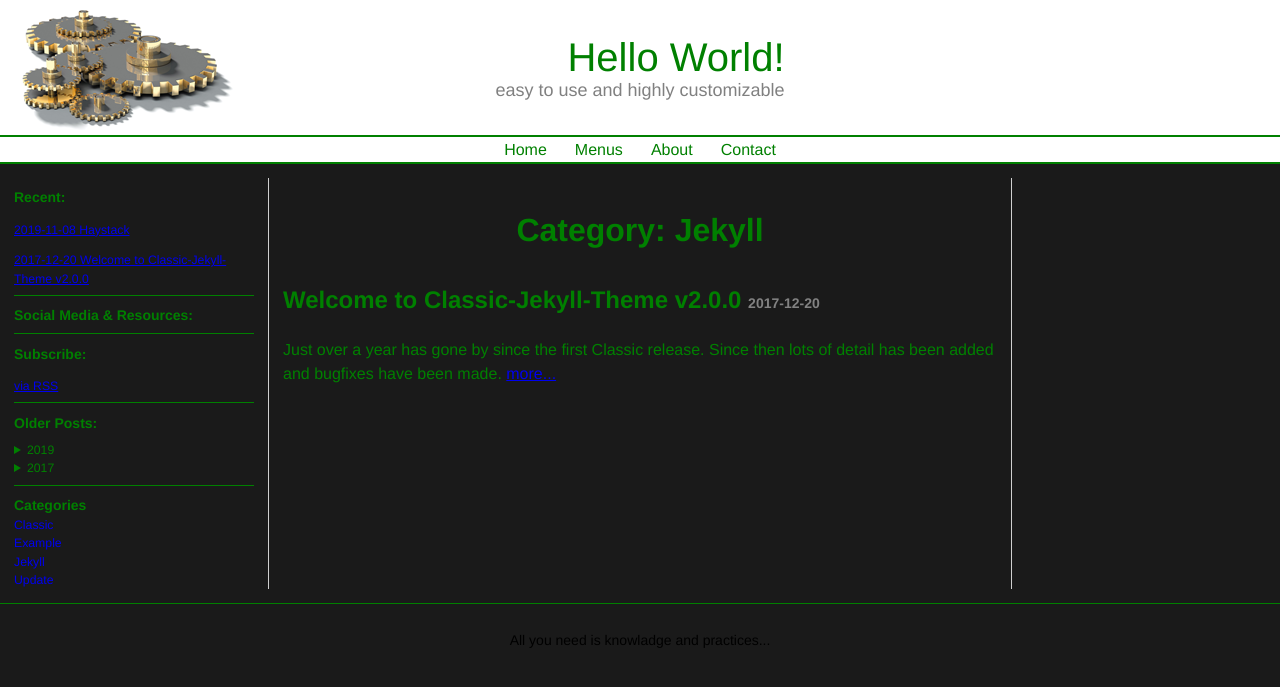
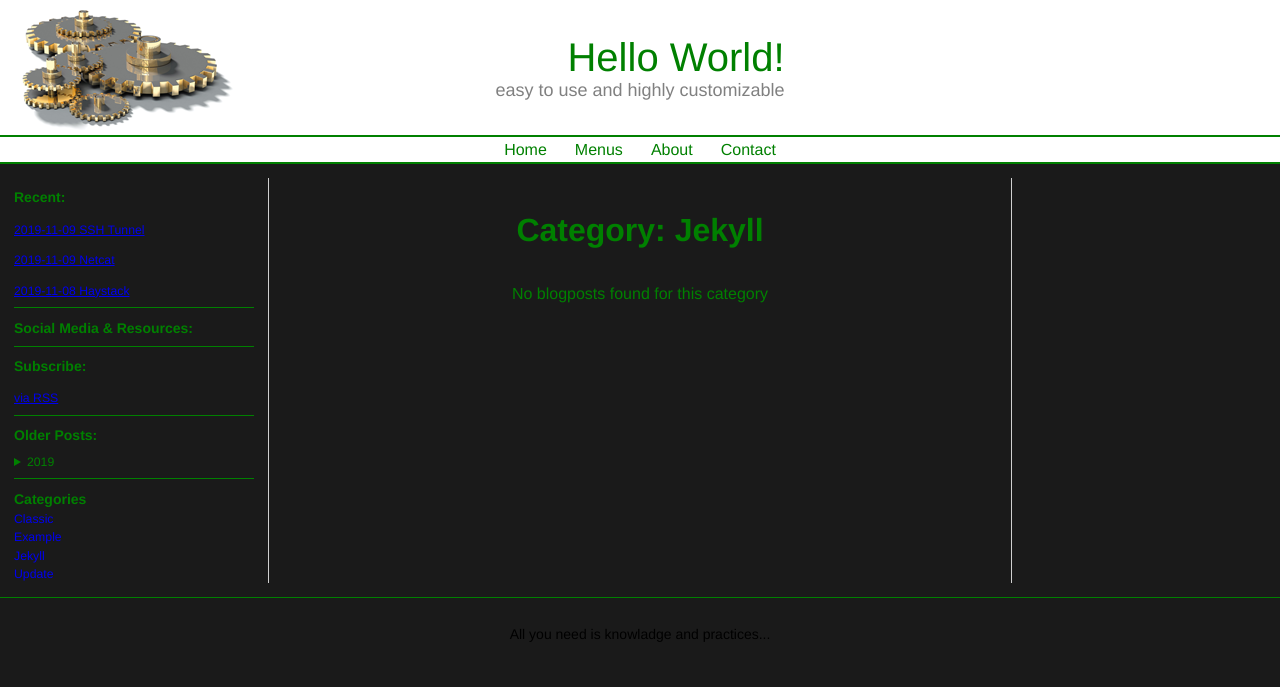
Before and after one commit to ald3rs0n/ald3rs0n.github.io, a Jekyll site: the page built from pages/categories/jekyll.md, in a window 1280 px wide. Shown: the top 687 px of the page. Built offline with Jekyll 4.4.1, drawn with Linux system fonts in a browser that asks for light colours; some of the changed lines change nothing that is shown.

Commit message:
commit#4

```diff
--- a/_data/cblocks.yml
+++ b/_data/cblocks.yml
@@ -9,3 +9,8 @@
   description: Netcat advance use
   link: /classic/2019/11/09/netcat.html
   image: /assets/img/haystack/Banner.png
+
+- name: SSH Tunnel
+  description: SSH Tunneling useage
+  link: /classic/2019/11/09/sshtunne.html
+  image: /assets/img/haystack/Banner.png
--- a/_posts/2017-12-19-classic-2-0.md
+++ /dev/null
@@ -1,13 +0,0 @@
----
-layout: post
-title:  "Welcome to Classic-Jekyll-Theme v2.0.0"
-date:   2017-12-20
-categories: jekyll classic
----
-Just over a year has gone by since the first Classic release. Since then lots of detail has been added and bugfixes have been made.
-
-With version 2.0 we have implemented more features and added more configuration options. The code base for this theme was updated considerably. Reimplemented may be a better phrasing. The result is a better readable, better documented code base. Even the readability of the generated HTML code has been improved substantially. We believe this makes it even easier to do your own customization.
-
-More good news is that the YAML of the old version still works. So it is not necessary to update existing content.
-
-In addition, this theme is now used to generate its own website at github.io: [http://balancingrock.github.io/classic-jekyll-theme/index.html](http://balancingrock.github.io/classic-jekyll-theme/index.html)
--- a/_posts/2019-11-09.md
+++ b/_posts/2019-11-09-netcat.md
@@ -1,3 +1,13 @@
+---
+layout: post
+secondary-column: none
+tertiary-column: none
+title:  Netcat
+date:   2019-11-09
+categories: classic
+---
+
+
 # || NetCat: The Swiss Army Knife ||
 -------------------------------------
 ![]()
--- /dev/null
+++ b/_posts/2019-11-10-sshtunnel.md
@@ -0,0 +1,65 @@
+---
+layout: post
+secondary-column: none
+tertiary-column: none
+title:  SSH Tunnel
+date:   2019-11-09
+categories: classic
+---
+
+
+# SSH Tunnel
+
+A very popular service used by almost all system administrator for remote administration as it is secure encrypted connection. For a pentester it is more useful than it seems.
+
+Quick Basic:
+default ssh port : 22
+Both windows and linux support ssh
+ssh provides you remote tty shell
+Login:
+
+    ssh user@168.192.1.100 (or user@hostname.com)
+
+Login with ssh key:
+
+    ssh -i key user@hostname.com
+
+That goes very basic of ssh,but ssh has a important feture - tunneling or ssh port forwarding,this is very useful in various condition and that we will discuss here.
+### Local port forwarding:
+
+Ok imagine a condition when you are in a remote server and you got a service listening on localhost on that server and you might find that you can exploit it(database server normally listens on localhost),but how can you access it? Yes,you can connect to it via a ssh tunnel.
+
+    ssh -L 8080:localhost:8080 user@remotehost.net
+
+-L stands for local,and it is called local port forwarding. First 8080 is port of your machine,2nd 8080 is port of remote machine.
+Now,if you requst localhost:8080 from your browser that request will be send through that ssh tunnel to that remote host and you will be able to connect to that remote service.
+So,what this tunnel does is whatever request you sent to your localhost it will be forwarded to remote localhost (I hope this line makes sence!)
+Ok,now make it more complicated(not really,just joking!!).Send a request to a server through a second ssh proxy machine from your client. Your machine is client,second machine to which you are making tunnel is proxy and third machine is server.
+
+    ssh -L 8000:server:80 user@proxy.net
+
+then open localhost:8000 in browser and you will be connected to server. The machine to which you are making tunnel is working as proxy and and sending request to server on your behalf,so if your ip is blocked,but the ssh proxy machine can access the server,you can use this. Note that this is also working as a very basic vpn,it is totally encrypted and in your control.
+But it is not fully functional vpn or proxy as here ip and port of the socket is fixed,to overcome this limitation you can use dynamic tunneling.
+### Dynamic tunneling:
+You can use your ssh server as a fully functional proxy through dynamic tunneling. It uses SOCKS proxy,a proxy protocol, under the ssh tunnel.
+
+    ssh -D 8080 user@server.net
+
+This simple command will create a proxy,and configure your browser to send traffic through proxy 8080,then all the traffic of your browser
+### Remote port forwarding:
+Another type of port forwarding is there called remote port forwarding,useful in case when a service is brhind NAT and you want to expose it to public,this type can be used.
+
+    ssh -R 4000:server.net:5000 user@server.net
+
+It will forward all the request to server port 5000 to port 4000 of your machine. When your machine is behind  a NAT one can send a request to server:4000 and that will be forwarded to your machine.
+
+
+Quick commands:
+
+    ssh -L 8000:locahost:9000 user@hostname.net
+    ssh -L localhost:8000:localhost:9000 user@hostname.net
+
+(same as first one but in first case anyone can use this tunnel on your network,but in second case only you can connect)
+
+    ssh -D 9001 user@hostname.net
+    ssh -R 4000:server.net:5000 user@server.net
```
